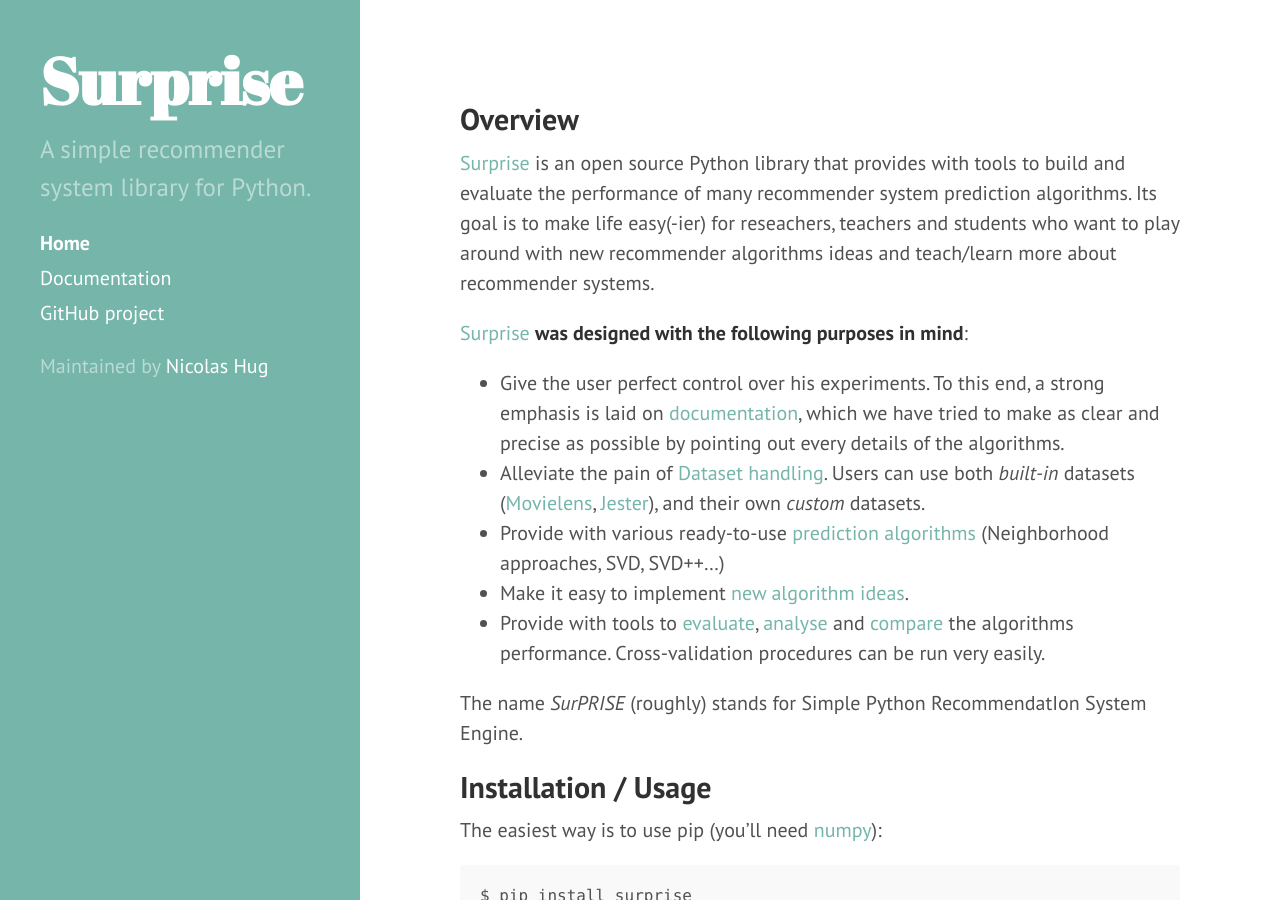
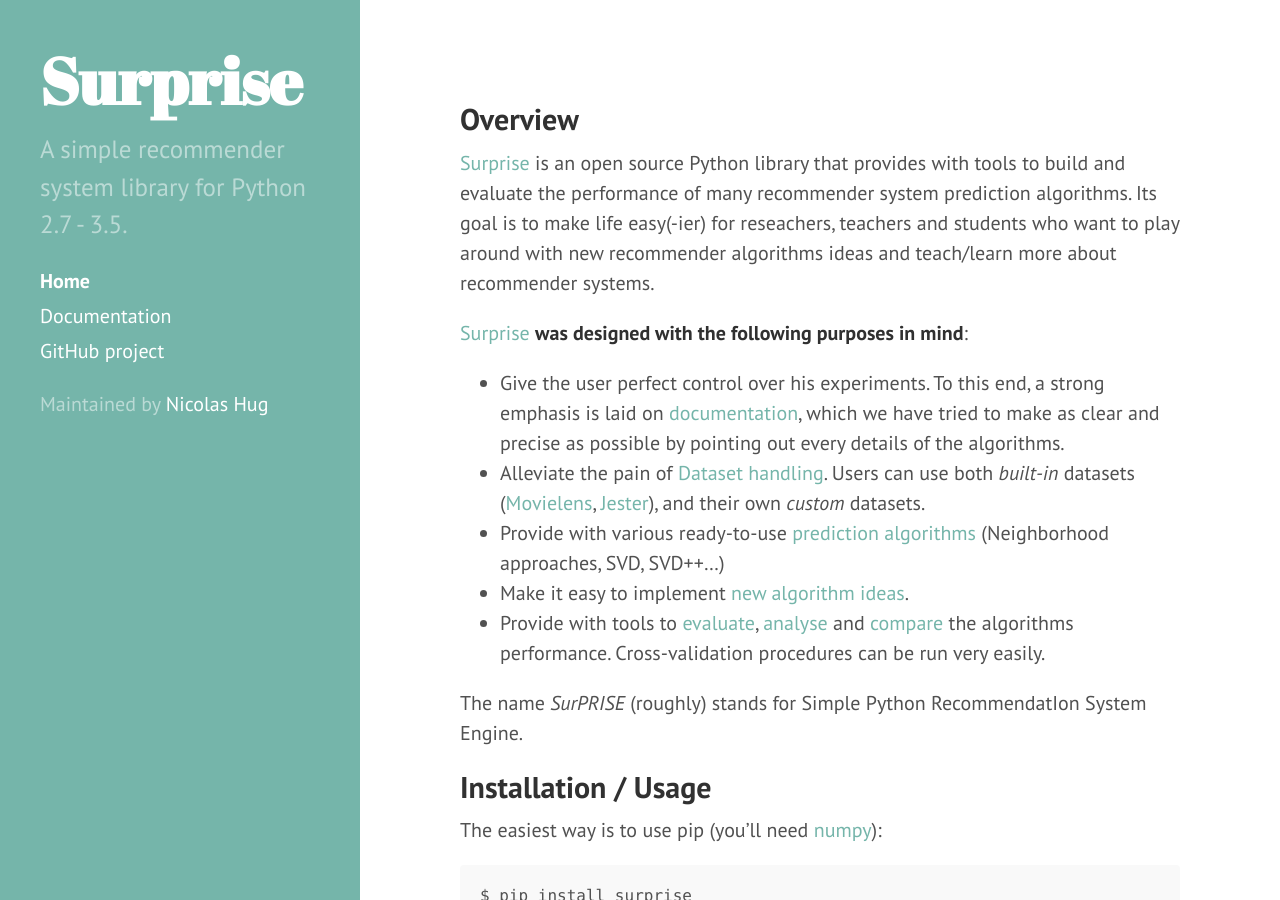
Before and after one commit to NicolasHug/Surprise, a Jekyll site: the page built from index.md, in a window 1280 px wide and 900 px high. Built offline with Jekyll 4.4.1, drawn with Linux system fonts in a browser that asks for light colours.

Commit message:
specify python version

```diff
--- a/_config.yml
+++ b/_config.yml
@@ -1,7 +1,7 @@
 # Setup
 title: Surprise
-tagline: 'A simple recommender system library for Python.'
-description: 'A simple recommender system library for Python.'
+tagline: 'A simple recommender system library for Python 2.7 - 3.5.'
+description: 'A simple recommender system library for Python 2.7 - 3.5.'
 url: https://nicolashug.github.io/Surprise
 baseurl: /
 
```
